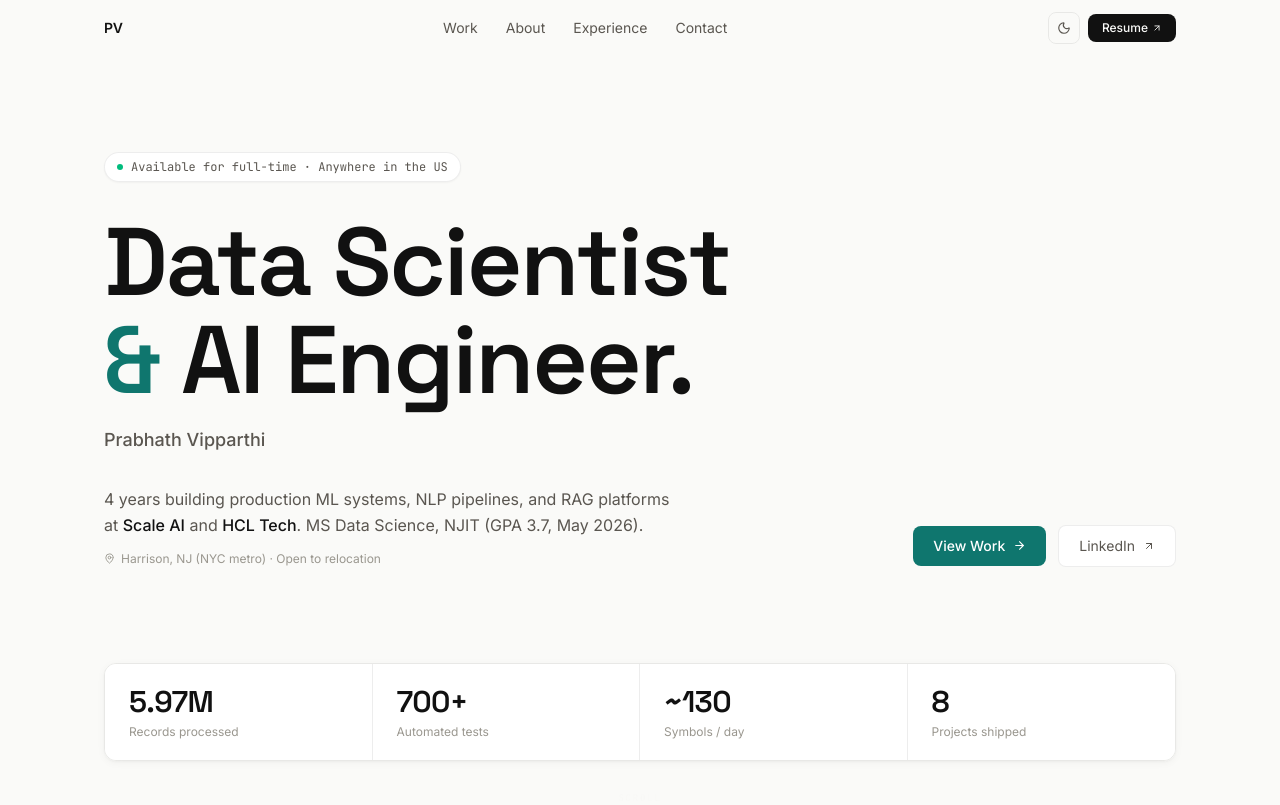
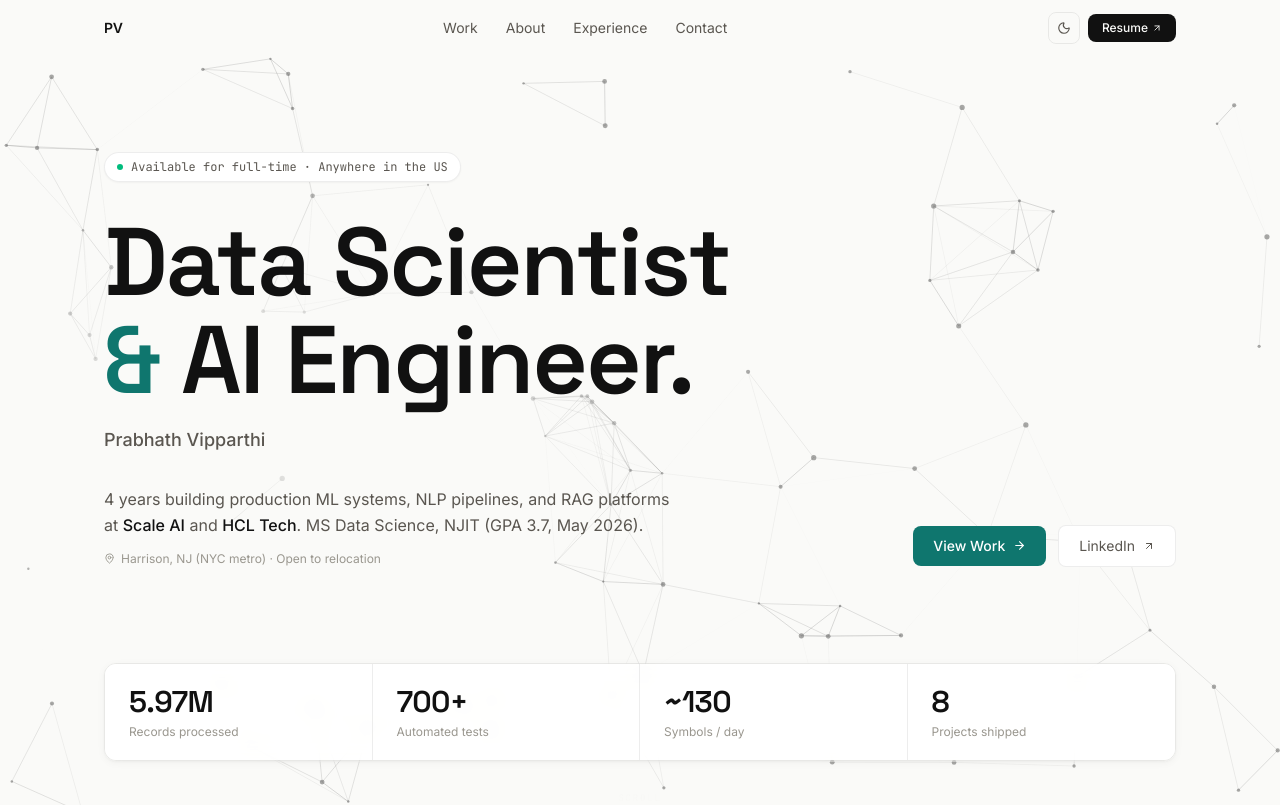
Before and after one commit to prabhathv07/prabhathv07.github.io, a Next.js app: page / in a window 1280 px wide. Shown: the top 805 px of the page. Built offline with nearby package versions, Linux system fonts and the light colour scheme.

Commit message:
Fix hero neural field z-index (was hidden behind body bg)

```diff
--- a/src/components/Hero.tsx
+++ b/src/components/Hero.tsx
@@ -34,24 +34,24 @@ export default function Hero() {
       className="relative min-h-[calc(100dvh-3.5rem)] flex flex-col justify-between overflow-hidden"
     >
       {/* WebGL neural field background */}
-      <div className="absolute inset-0 -z-10">
+      <div className="absolute inset-0 z-0 pointer-events-none">
         <NeuralField
-          className="absolute inset-0 w-full h-full opacity-[0.55]"
+          className="absolute inset-0 w-full h-full opacity-[0.65]"
           accent={accent}
           dim={dim}
         />
         {/* radial fade to keep text legible */}
         <div
-          className="absolute inset-0 pointer-events-none"
+          className="absolute inset-0"
           style={{
             background:
-              "radial-gradient(ellipse 80% 60% at 30% 40%, var(--bg) 0%, transparent 65%), radial-gradient(ellipse 60% 40% at 100% 100%, var(--bg-surface) 0%, transparent 60%)",
+              "radial-gradient(ellipse 55% 45% at 22% 45%, var(--bg) 0%, transparent 70%)",
           }}
         />
       </div>
 
       {/* ── Main content ──────────────────────────────────────── */}
-      <div className="relative flex-1 flex flex-col justify-center max-w-6xl mx-auto px-6 md:px-10 py-16 md:py-24 w-full">
+      <div className="relative z-10 flex-1 flex flex-col justify-center max-w-6xl mx-auto px-6 md:px-10 py-16 md:py-24 w-full">
 
         {/* Available badge */}
         <motion.div
@@ -153,7 +153,7 @@ export default function Hero() {
         initial={{ opacity: 0, y: 16 }}
         animate={{ opacity: 1, y: 0 }}
         transition={{ duration: 0.7, ease, delay: 1.35 }}
-        className="relative max-w-6xl mx-auto px-6 md:px-10 pb-10 md:pb-14 w-full"
+        className="relative z-10 max-w-6xl mx-auto px-6 md:px-10 pb-10 md:pb-14 w-full"
       >
         <div
           className="grid grid-cols-2 sm:grid-cols-4 rounded-xl overflow-hidden border border-[color:var(--border)] backdrop-blur-sm"
```
